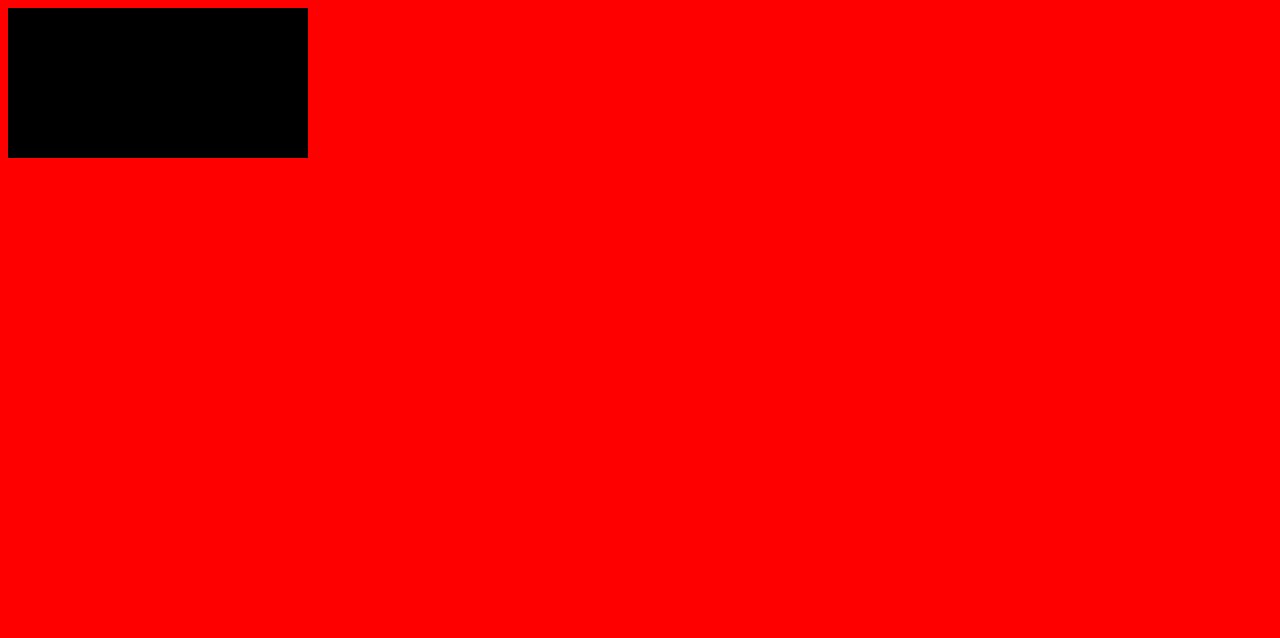
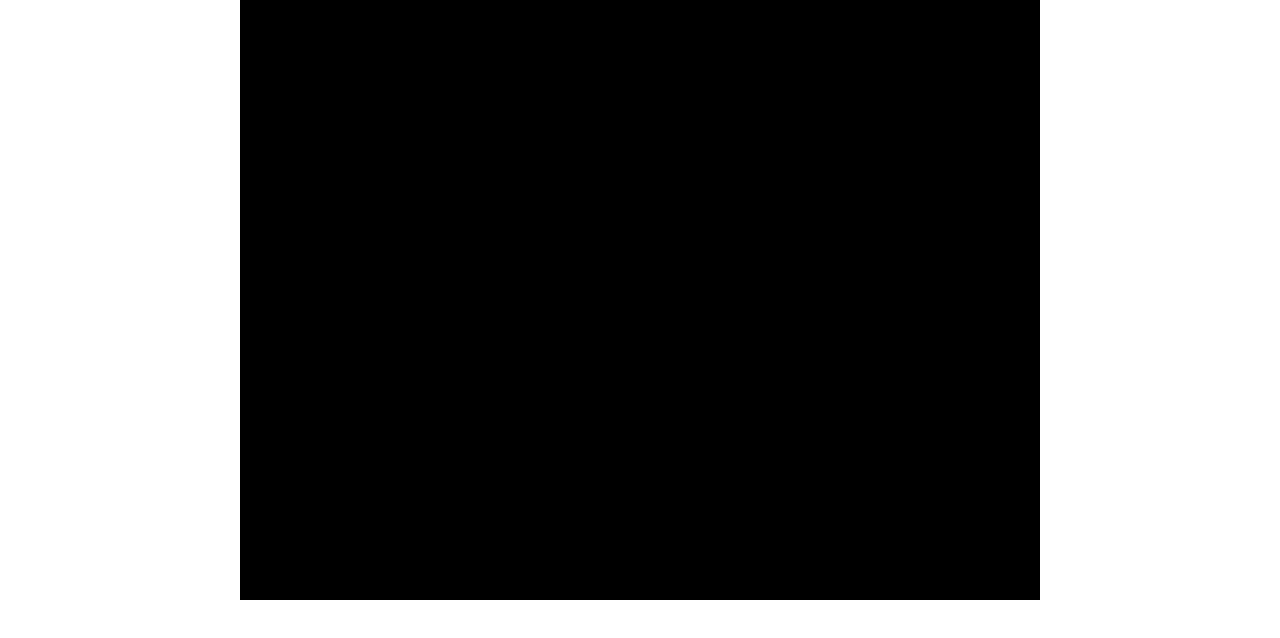
Before and after one commit to Jecced/raster, a website built with webpack: page raster-ts/template/index.html in a window 1280 px wide. Built offline with nearby package versions, Linux system fonts and the light colour scheme.

Commit message:
feat: 修改样式表

```diff
--- a/raster-ts/css/index.css
+++ b/raster-ts/css/index.css
@@ -1,3 +1,13 @@
-body{
-    background-color: red;
+body {
+    padding: 0;
+    margin: 0;
+    border-width: 0;
 }
+
+#canvas {
+    margin: 0 auto;
+    width: 800px;
+    height: 600px;
+    display: flex;
+    justify-content: center;
+}
```
